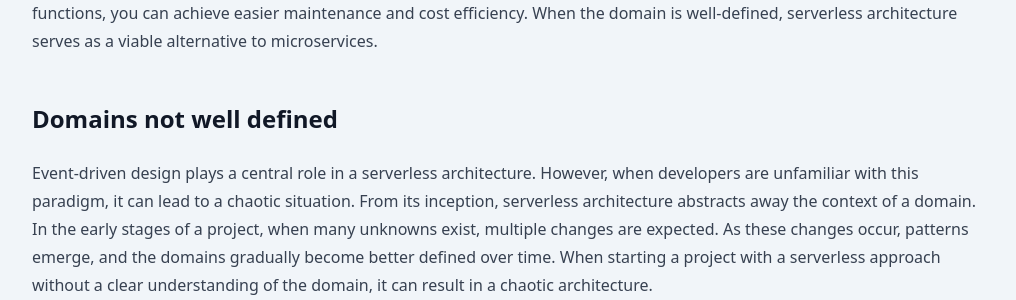
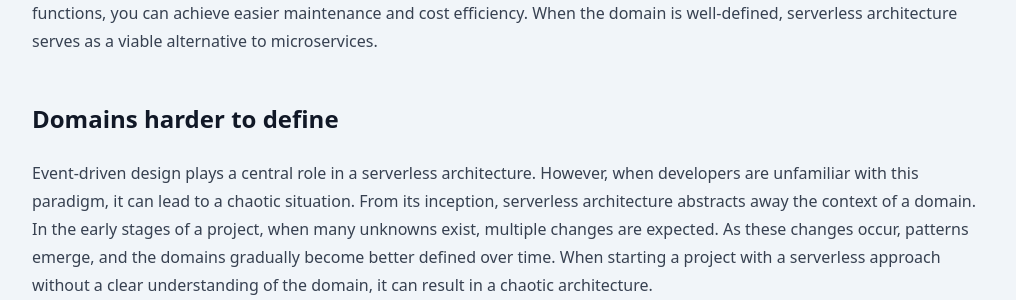
Before and after one commit to 3zcurdia/3zcurdia.github.io, a Jekyll site: the page built from _posts/2023-06-11-the-implications-of-serverless-architecture.md, in a window 1280 px wide and 900 px high, scrolled down 387 px. Shown: the part 158-458 px from the top of the window, without its empty margins (128-1144 px from the left). Built offline with Jekyll 4.4.1, drawn with Linux system fonts in a browser that asks for light colours; nearby versions of some CDN libraries.

Commit message:
Copy fix

```diff
--- a/_posts/2023-06-11-the-implications-of-serverless-architecture.md
+++ b/_posts/2023-06-11-the-implications-of-serverless-architecture.md
@@ -16,7 +16,7 @@ In recent years, cloud providers have been promoting serverless architecture as
 
 The essence of serverless architecture lies in the execution of on-demand, stateless functions managed by the cloud provider. These functions run on scalable servers, adjusting to demand as required. By breaking down your system into multiple functions, you can achieve easier maintenance and cost efficiency. When the domain is well-defined, serverless architecture serves as a viable alternative to microservices.
 
-## Domains not well defined
+## Domains harder to define
 
 Event-driven design plays a central role in a serverless architecture. However, when developers are unfamiliar with this paradigm, it can lead to a chaotic situation. From its inception, serverless architecture abstracts away the context of a domain. In the early stages of a project, when many unknowns exist, multiple changes are expected. As these changes occur, patterns emerge, and the domains gradually become better defined over time. When starting a project with a serverless approach without a clear understanding of the domain, it can result in a chaotic architecture.
 
```
